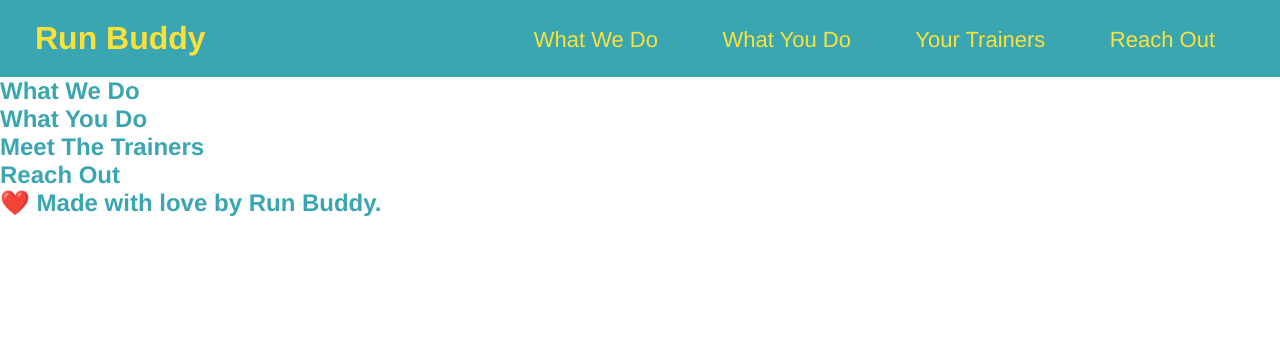
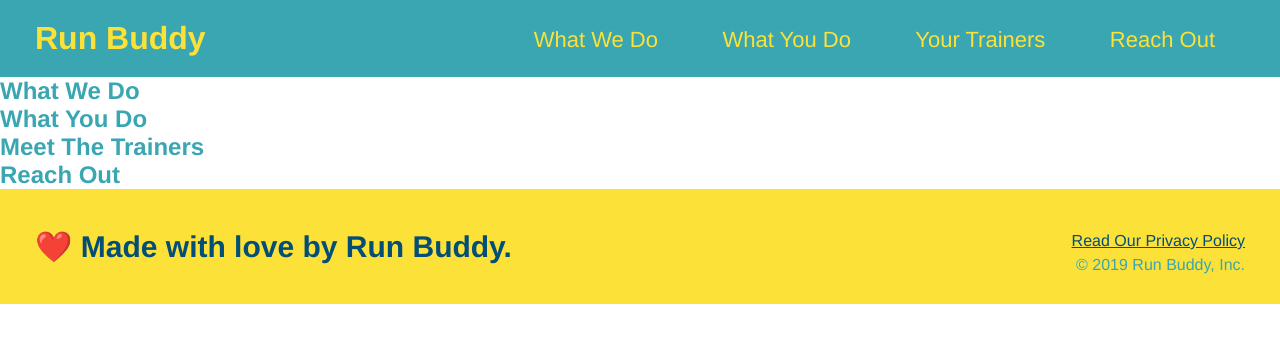
Before and after one commit to salbar3/run-buddy, a plain HTML site: page index.html in a window 1280 px wide. Drawn offline with Linux system fonts and the light colour scheme.

Commit message:
designed footer with css (lesson 2 complete)

```diff
--- a/assets/css/style.css
+++ b/assets/css/style.css
@@ -1,6 +1,7 @@
 * {
     margin: 0;
     padding: 0;
+    box-sizing: border-box;
 }
 
 body {
@@ -46,3 +47,30 @@ header nav ul li a {
     font-weight: lighter ;
     font-size: 22px;
 }
+
+footer {
+
+    background: #fce138;
+    width: 100%;
+    padding: 40px 35px;
+}
+
+footer h2 {
+
+    display: inline;
+    color: #024e76;
+    font-size: 30px;
+    marigin: 0;
+}
+
+footer div {
+
+    float: right;
+    line-height: 1.5;
+    text-align: right;
+}
+
+footer a {
+
+    color: #024e76;
+}
--- a/index.html
+++ b/index.html
@@ -61,6 +61,10 @@
         <!--footer-->
         <footer>
             <h2>❤️ Made with love by Run Buddy.</h2>
+            <div>
+                <a href="#">Read Our Privacy Policy</a><br />
+                &copy; 2019 Run Buddy, Inc.
+            </div>
         </footer>
 
     </body>
```
